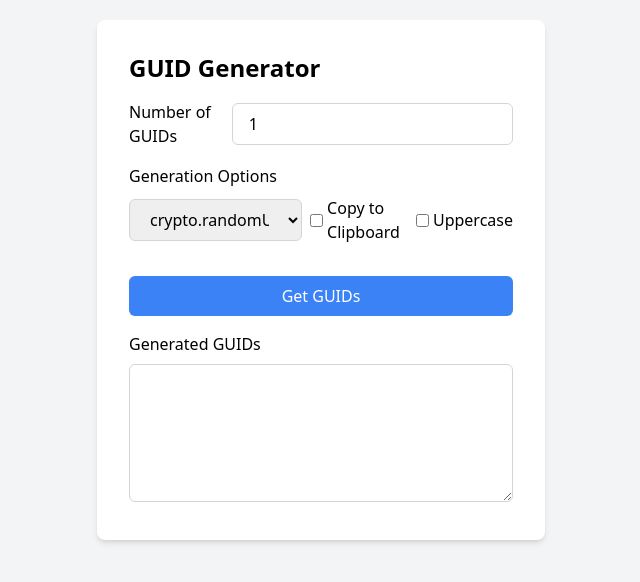
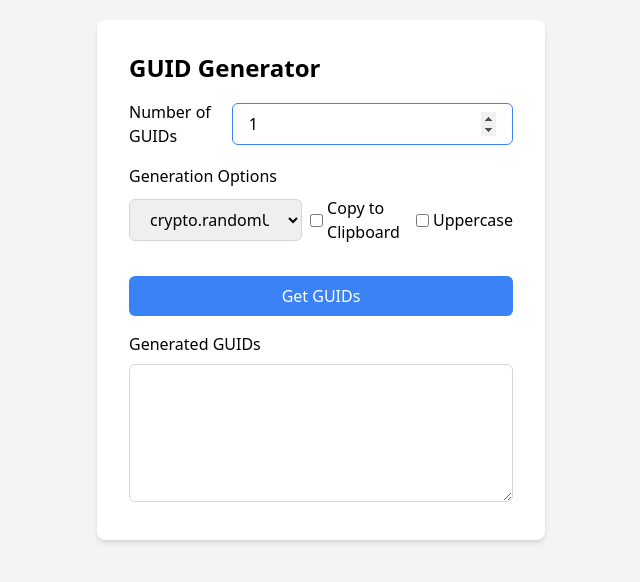
Before and after one commit to fcanigia/guid-generator, a Vue app: page / in a window 1280 px wide. Shown: the part 120-702 px from the top of the page, without its empty margins (319-959 px from the left). Built offline with nearby package versions, Linux system fonts and the light colour scheme.

Commit message:
Focus to number input

```diff
--- a/src/views/HomeView.vue
+++ b/src/views/HomeView.vue
@@ -1,9 +1,10 @@
 <script setup lang="ts">
 import { v4 as uuidv4 } from 'uuid'
 import { Guid } from 'guid-typescript'
-import { ref } from 'vue'
+import { onMounted, ref } from 'vue'
 
 const numberOfGuids = ref(1)
+const numberOfGuidsInput = ref(null)
 const generatedGuids = ref('')
 const generationOption = ref('crypto.randomUUID')
 const copyToClipboard = ref(false)
@@ -63,10 +64,13 @@ const generateGuids = () => {
       <div class="flex items-center mb-4">
         <label for="numberOfGuids" class="mr-2">Number of GUIDs</label>
         <input
+          ref="numberOfGuidsInput"
           id="numberOfGuids"
           v-model="numberOfGuids"
           type="number"
           class="w-full px-4 py-2 border border-gray-300 rounded-md focus:outline-none focus:border-blue-500"
+          @keydown.enter="generateGuids"
+          autofocus
         />
       </div>
       <div class="mb-4">
```
